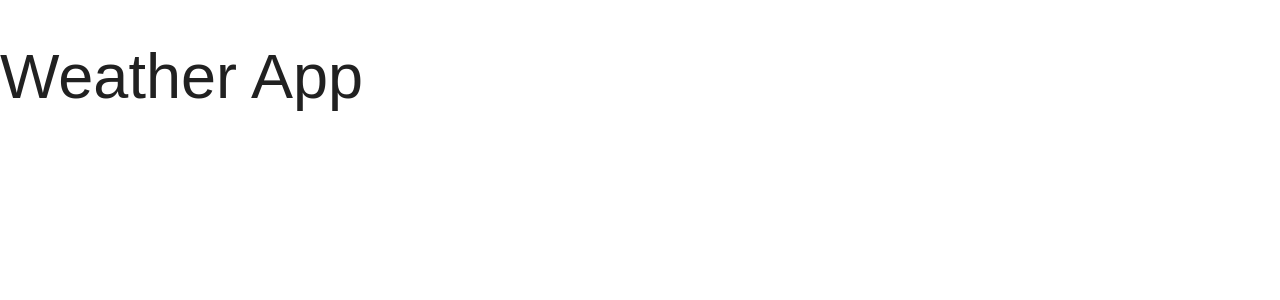
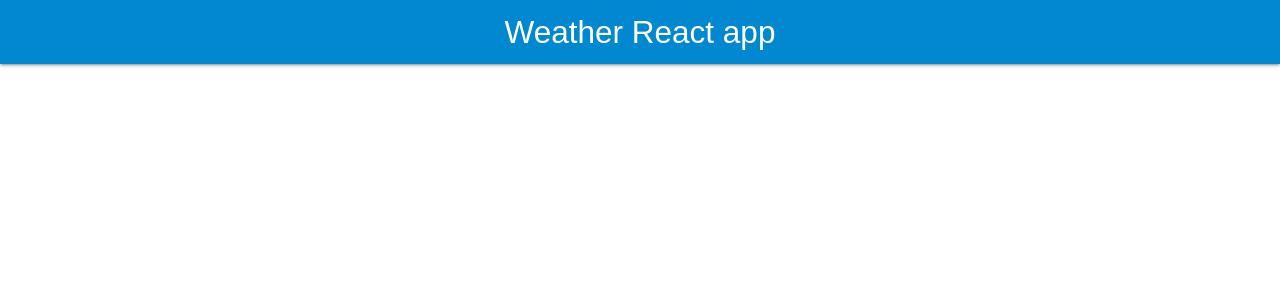
Before and after one commit to alejandroPolak-1/Weather, a React (Create React App) app: page / in a window 1280 px wide. Shown: the top 300 px of the page. Built offline with nearby package versions, Linux system fonts and the light colour scheme.

Commit message:
[Header] materialize need "a" have a href, put "#!" with "!" nedd to react no catch  a problem

```diff
--- a/src/App.js
+++ b/src/App.js
@@ -1,8 +1,13 @@
-import React from 'react';
+import React, {Fragment} from 'react';
+import Header from './components/Header'
 
 function App() {
   return (
-    <h1>Weather App</h1>
+    <Fragment>
+      <Header
+      title= 'Weather React app'/>
+
+    </Fragment>
   );
 }
 
--- /dev/null
+++ b/src/components/Header.js
@@ -0,0 +1,13 @@
+import React from 'react'
+
+const Header = ({ title }) => {
+  return (
+    <nav>
+      <div className="nav-wrapper light-blue darken-2">
+        <a href="#!" className="brand-logo">{title}</a>
+      </div>
+    </nav>
+  )
+}
+
+export default Header
```
